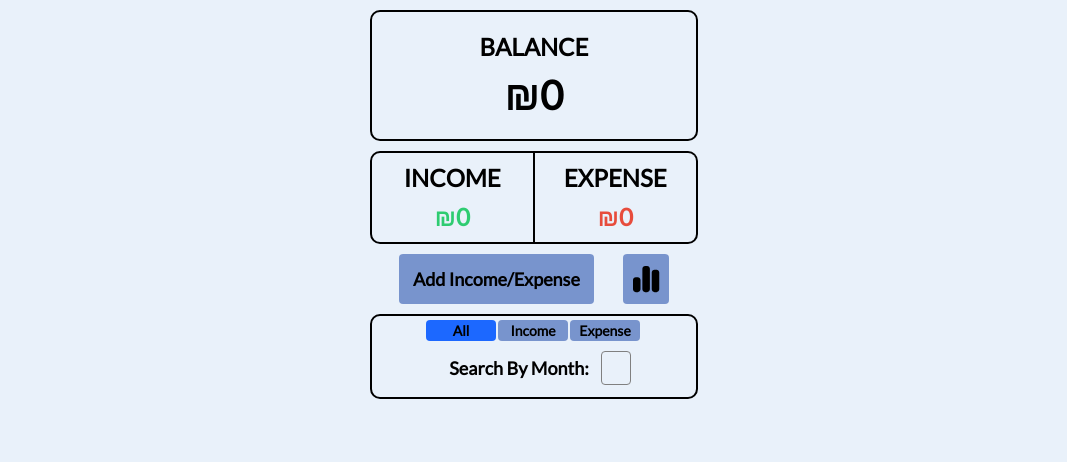
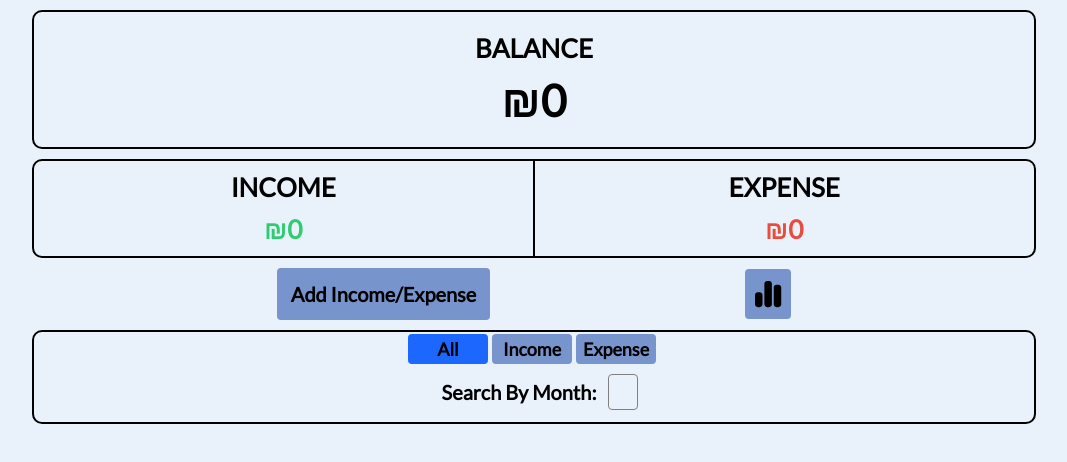
Before and after one commit to NitzanPeer/balance-tracker, a React (Vite) app: page / in a window 1280 px wide. Shown: the top 462 px of the page, without its empty margins (106-1173 px from the left). Built offline with nearby package versions, Linux system fonts and the light colour scheme.

Commit message:
Make app responsive + tablet media queries. Play around with dougnut chart

```diff
--- a/src/Views/Statistics.jsx
+++ b/src/Views/Statistics.jsx
@@ -11,11 +11,13 @@ import {
   LinearScale,
   Tooltip,
   Legend,
+  ArcElement
 } from "chart.js";
 
+import { Doughnut } from "react-chartjs-2";
 import { Bar } from "react-chartjs-2";
 
-ChartJS.register(BarElement, CategoryScale, LinearScale, Tooltip, Legend);
+ChartJS.register(BarElement, CategoryScale, LinearScale, Tooltip, Legend, ArcElement);
 
 export default function Statistics() {
   const transactions = getTransactions();
@@ -72,8 +74,14 @@ export default function Statistics() {
   };
 
   const createChartData = () => {
-    const label1 = `${String(selectedMonth1).padStart(2,"0")}/${selectedYear1}`;
-    const label2 = `${String(selectedMonth2).padStart(2,"0")}/${selectedYear2}`;
+    const label1 = `${String(selectedMonth1).padStart(
+      2,
+      "0"
+    )}/${selectedYear1}`;
+    const label2 = `${String(selectedMonth2).padStart(
+      2,
+      "0"
+    )}/${selectedYear2}`;
 
     const data1 = getExpenseSumsByWeek(
       selectedYear1,
@@ -116,7 +124,21 @@ export default function Statistics() {
     ],
   };
 
-  const options = {};
+  const options = {
+    responsive: true,
+
+    // maintainAspectRatio: false,
+
+    // Center the chart on the screen
+    // layout: {
+    //   padding: {
+    //     left: 50,
+    //     right: 50,
+    //     top: 0,
+    //     bottom: 0
+    //   }
+    // }
+  };
 
   return (
     <div className="statistics container">
@@ -164,9 +186,12 @@ export default function Statistics() {
           onChange={handleMonthChange2}
         />
       </div>
-      <div>
-        <Bar className="chart" data={chartData} options={options}></Bar>
+      <div className="bar-chart-container">
+        <Bar className="bar-chart" data={chartData} options={options} height={200}/>
       </div>
+      {/* <div className="doughnut-chart-container">
+        <Doughnut className="doughnut-chart" data={chartData} options={options}/>
+      </div> */}
       <Link to="/" title="Back to Home page">
         <FontAwesomeIcon className="font-awesome-icon" icon={faCircleLeft} />
       </Link>
--- a/src/assets/styles/basics/_Base.scss
+++ b/src/assets/styles/basics/_Base.scss
@@ -12,23 +12,22 @@
 
 body {
   background-color: #e9f1fa;
-  display: flex;
-  flex-direction: column;
-  align-items: center;
+  display: grid;
   text-align: center;
   min-height: 100vh;
   margin: 0;
   font-family: "Lato", sans-serif;
   font-size: 18px;
+  margin: 0 auto;
+  height: 100%;
   width: 100%;
   max-width: 800px;
-  margin: 0 auto;
-  height: 100%;
+  max-width: 1024px;
 }
 
 .container {
-  margin: 10px auto;
-  //   width: 320px;
+  // margin: 10px auto;
+  margin: 10px;
 }
 
 h1 {
@@ -271,10 +270,73 @@ input::-webkit-inner-spin-button {
   background-color: #e74c3c;
 }
 
+// responsiveness:
+
 @media screen and (min-width: 768px) {
-  /* Styles for tablets and larger screens */
+  body {
+    font-size: 20px;
+
+    .balance {
+      h4 {
+        font-size: 26px;
+      }
+
+      span {
+        font-size: 44px;
+      }
+    }
+
+    .income-expense {
+      h4 {
+        font-size: 26px;
+      }
+
+      span {
+        font-size: 26px;
+      }
+    }
+
+    .btn-row-container {
+      .add-transaction-btn {
+        font-size: 20px;
+      }
+    }
+
+    .transaction-table {
+      .filter-btns-container {
+        button {
+          margin: 0 4px 0 0;
+          padding: 4px;
+          font-size: 18px;
+          width: 80px;
+        }
+      }
+
+      .month-filter {
+        label {
+          font-size: 20px;
+        }
+      }
+    }
+
+    .statistics {
+
+      label {
+        font-size: 20px;
+      }
+
+      input {
+        font-size: 20px;
+      }
+
+      .font-awesome-icon {
+        font-size: 30px;
+      }
+    }
+  }
 }
 
 @media screen and (min-width: 1024px) {
-  /* Styles for desktop screens */
+  body {
+  }
 }
--- a/src/assets/styles/cmps/_Statistics.scss
+++ b/src/assets/styles/cmps/_Statistics.scss
@@ -20,13 +20,13 @@
   label {
     font-size: 18px;
     display: flex;
-    width: 100%;
     margin: 6px 6px;
     font-weight: bold;
   }
 
   .bar1 {
     display: flex;
+    justify-content: center;
 
     label {
       color: #004AFF;
@@ -35,6 +35,8 @@
 
   .bar2 {
     display: flex;
+    justify-content: center;
+
 
     label {
       color: #FFB500;
@@ -50,12 +52,27 @@
     margin-inline-end: 20px;
   }
 
-  .chart {
-    margin: 20px;
-    max-width: 320px;
+  .bar-chart-container {
+
+    .bar-chart {
+      margin: 10px;
+      padding: 10px;
+      max-width: 100%;
+    }
+  }
+
+  .doughnut-chart-container {
+    margin-block-start: 100px;
+    display: flex;
+    justify-content: center;
+
+    .doughnut-chart {
+      max-width: 600px;
+      max-height: 600px;
+    }
   }
 
   a {
-    margin-block-start: 100px;
+    margin-block-start: 60px;
   }
 }
--- a/src/assets/styles/cmps/_TransactionTable.scss
+++ b/src/assets/styles/cmps/_TransactionTable.scss
@@ -2,7 +2,7 @@
   border: 2px solid black;
   border-radius: 10px;
   padding: 2px;
-  margin-block-end: 10px;
+  margin: 10px;
 
   button {
     border: none;
@@ -46,8 +46,6 @@
   }
 
   .transaction-list {
-    max-width: 320px;
-    min-width: 320px;
 
     li {
       display: flex;
@@ -57,17 +55,17 @@
       justify-content: space-around;
       font-weight: bold;
 
-      .transaction-ball {
-        margin-inline-start: 20px;
-        margin-inline-end: 20px;
-        padding: 3px;
+      // .transaction-ball {
+      //   margin-inline-start: 20px;
+      //   margin-inline-end: 20px;
+      //   padding: 3px;
 
-        .ball {
-          min-width: 20px;
-          height: 20px;
-          border-radius: 50%;
-        }
-      }
+      //   .ball {
+      //     min-width: 20px;
+      //     height: 20px;
+      //     border-radius: 50%;
+      //   }
+      // }
 
       .transaction-title {
         flex: 1;
--- a/src/components/ButtonRow.jsx
+++ b/src/components/ButtonRow.jsx
@@ -4,6 +4,7 @@ import { FontAwesomeIcon } from "@fortawesome/react-fontawesome";
 import { faChartSimple } from "@fortawesome/free-solid-svg-icons";
 
 export default function ButtonRow({ openModal }) {
+
   return (
     <div className="btn-row-container">
       <button className="add-transaction-btn" onClick={openModal}>
```
